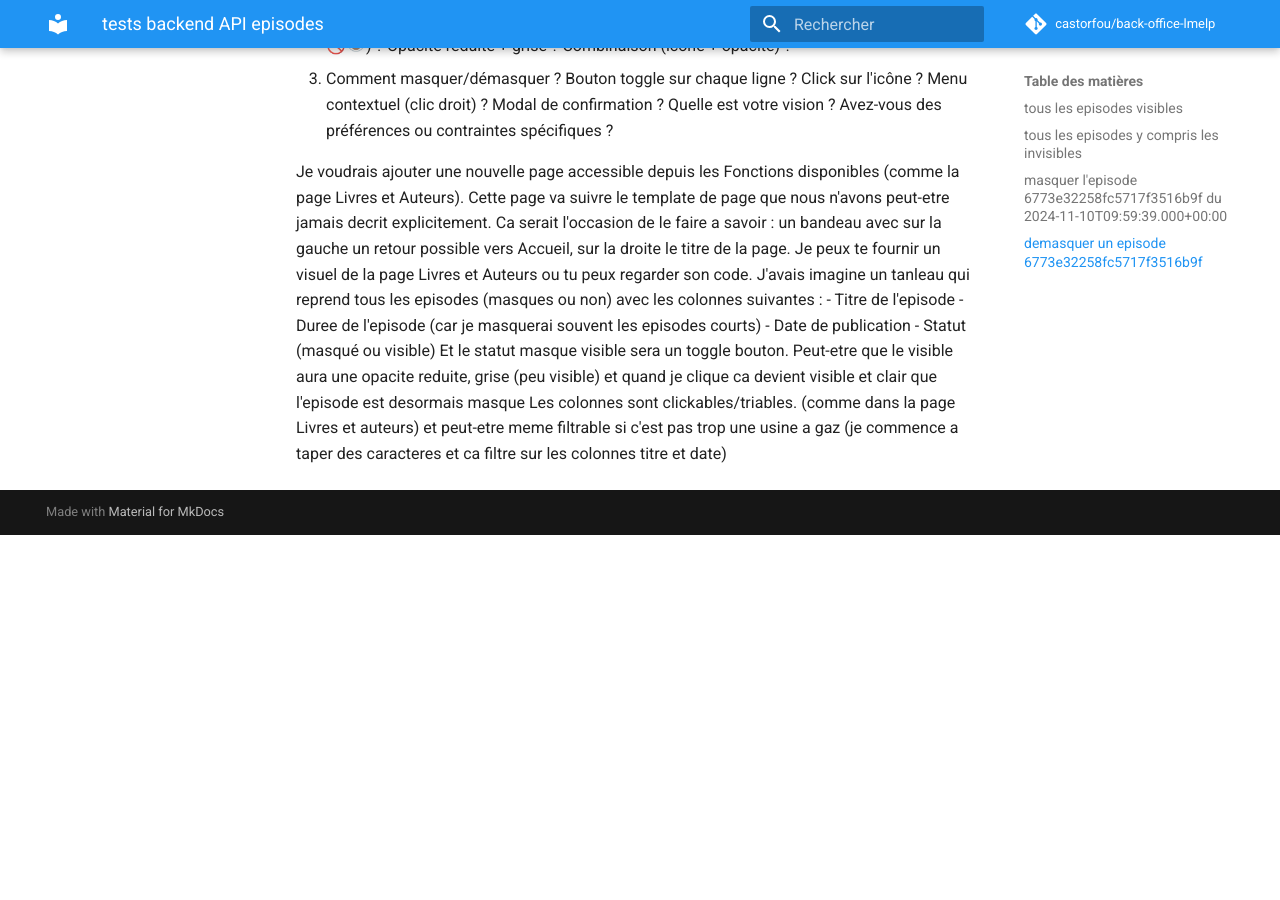
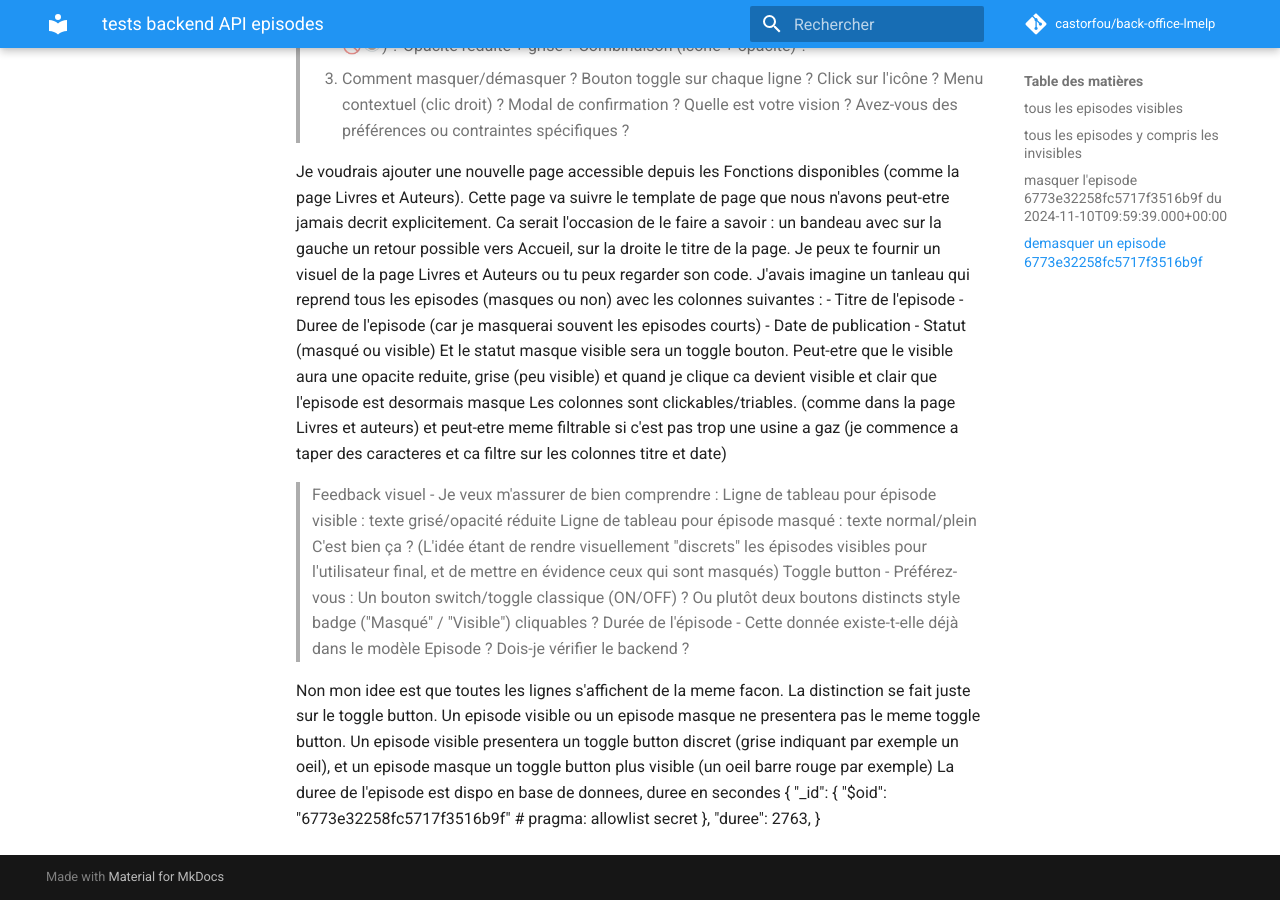
Before and after one commit to castorfou/back-office-lmelp, an MkDocs documentation site: the page built from docs/claude/echanges/107-Masquer des episodes.md, in a window 1280 px wide and 900 px high, scrolled down 1120 px. Built offline with MkDocs 1.6.1 and Material for MkDocs 9.7.7, drawn with Linux system fonts in a browser that asks for light colours; comment, search, counter and statistics services are not loaded; before the commit the page ends 1655 px from its top, so only the background shows below that.

Commit message:
commentaires sur le'UX

```diff
--- a/docs/claude/echanges/107-Masquer des episodes.md
+++ b/docs/claude/echanges/107-Masquer des episodes.md
@@ -24,30 +24,30 @@
 
 # discussions sur UX
 
-1. Où placer la fonctionnalité ?
-Option A : Nouvelle page dédiée /episodes/manage
-➕ Séparation claire : gestion vs consultation
-➕ Peut afficher TOUS les épisodes (masqués inclus)
-➖ Une page de plus à maintenir
-Option B : Intégrer dans EpisodePage.vue existante
-➕ Tout au même endroit
-➕ Toggle "Afficher masqués" simple
-➖ Risque de surcharger l'interface
-Option C : Les deux
-Page existante : toggle pour afficher masqués
-Page dédiée : gestion avancée (tri, filtres, actions groupées)
-Ma recommandation : Option B (simple) pour commencer, facile d'évoluer vers C plus tard.
-2. Comment visualiser visuellement un épisode masqué ?
-Badge "Masqué" ?
-Icône (œil barré 🚫👁️) ?
-Opacité réduite + grisé ?
-Combinaison (icône + opacité) ?
-3. Comment masquer/démasquer ?
-Bouton toggle sur chaque ligne ?
-Click sur l'icône ?
-Menu contextuel (clic droit) ?
-Modal de confirmation ?
-Quelle est votre vision ? Avez-vous des préférences ou contraintes spécifiques ?
+> 1. Où placer la fonctionnalité ?
+> Option A : Nouvelle page dédiée /episodes/manage
+> ➕ Séparation claire : gestion vs consultation
+> ➕ Peut afficher TOUS les épisodes (masqués inclus)
+> ➖ Une page de plus à maintenir
+> Option B : Intégrer dans EpisodePage.vue existante
+> ➕ Tout au même endroit
+> ➕ Toggle "Afficher masqués" simple
+> ➖ Risque de surcharger l'interface
+> Option C : Les deux
+> Page existante : toggle pour afficher masqués
+> Page dédiée : gestion avancée (tri, filtres, actions groupées)
+> Ma recommandation : Option B (simple) pour commencer, facile d'évoluer vers C plus tard.
+> 2. Comment visualiser visuellement un épisode masqué ?
+> Badge "Masqué" ?
+> Icône (œil barré 🚫👁️) ?
+> Opacité réduite + grisé ?
+> Combinaison (icône + opacité) ?
+> 3. Comment masquer/démasquer ?
+> Bouton toggle sur chaque ligne ?
+> Click sur l'icône ?
+> Menu contextuel (clic droit) ?
+> Modal de confirmation ?
+> Quelle est votre vision ? Avez-vous des préférences ou contraintes spécifiques ?
 
 Je voudrais ajouter une nouvelle page accessible depuis les Fonctions disponibles (comme la page Livres et Auteurs). Cette page va suivre le template de page que nous n'avons peut-etre jamais decrit explicitement. Ca serait l'occasion de le faire a savoir : un bandeau avec sur la gauche un retour possible vers Accueil, sur la droite le titre de la page. Je peux te fournir un visuel de la page Livres et Auteurs ou tu peux regarder son code.
 J'avais imagine un tanleau qui reprend tous les episodes (masques ou non) avec les colonnes suivantes :
@@ -57,3 +57,21 @@
 - Statut (masqué ou visible)
 Et le statut masque visible sera un toggle bouton. Peut-etre que le visible aura une opacite reduite, grise (peu visible) et quand je clique ca devient visible et clair que l'episode est desormais masque
 Les colonnes sont clickables/triables. (comme dans la page Livres et auteurs) et peut-etre meme filtrable si c'est pas trop une usine a gaz (je commence a taper des caracteres et ca filtre sur les colonnes titre et date)
+
+> Feedback visuel - Je veux m'assurer de bien comprendre :
+> Ligne de tableau pour épisode visible : texte grisé/opacité réduite
+> Ligne de tableau pour épisode masqué : texte normal/plein
+> C'est bien ça ? (L'idée étant de rendre visuellement "discrets" les épisodes visibles pour l'utilisateur final, et de mettre en évidence ceux qui sont masqués)
+> Toggle button - Préférez-vous :
+> Un bouton switch/toggle classique (ON/OFF) ?
+> Ou plutôt deux boutons distincts style badge ("Masqué" / "Visible") cliquables ?
+> Durée de l'épisode - Cette donnée existe-t-elle déjà dans le modèle Episode ? Dois-je vérifier le backend ?
+
+Non mon idee est que toutes les lignes s'affichent de la meme facon. La distinction se fait juste sur le toggle button. Un episode visible ou un episode masque ne presentera pas le meme toggle button. Un episode visible presentera un toggle button discret (grise indiquant par exemple un oeil), et un episode masque un toggle button plus visible (un oeil barre rouge par exemple)
+La duree de l'episode est dispo en base de donnees, duree en secondes
+{
+  "_id": {
+    "$oid": "6773e32258fc5717f3516b9f"  # pragma: allowlist secret
+  },
+  "duree": 2763,
+}
```
